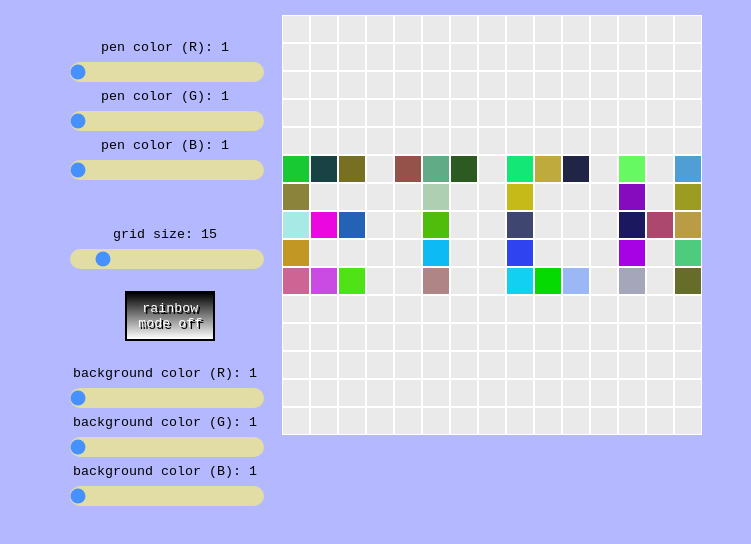
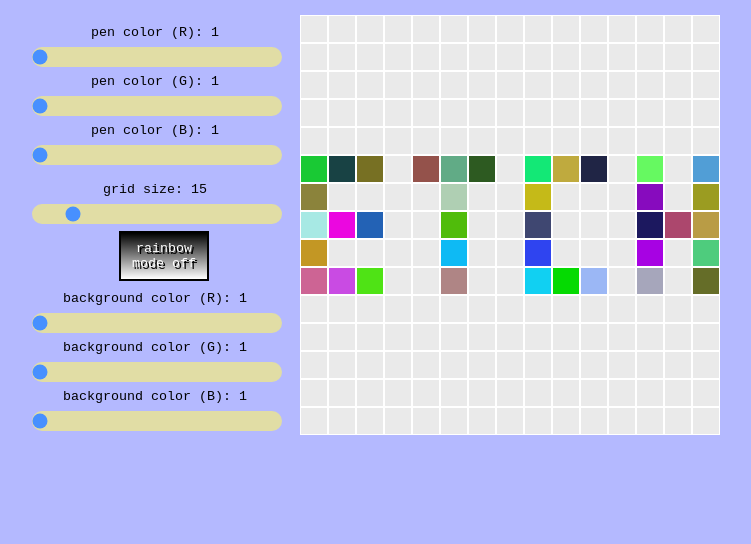
Before and after one commit to miles-of-code/etch, a plain HTML site: page index.html in a window 1280 px wide. Shown: the part 44-588 px from the top of the page, without its empty margins (265-1016 px from the left). Drawn offline with Linux system fonts and the light colour scheme.

Commit message:
margin fix for settings

```diff
--- a/index.js
+++ b/index.js
@@ -32,10 +32,7 @@ redLabel.textContent = redValue.value;
 greenLabel.textContent = greenValue.value;
 blueLabel.textContent = blueValue.value;
 
-
 const rainbowButton = document.getElementById("buttonRainbow");
-
-
 
 main.appendChild(settings);
 main.appendChild(gridContainer);
--- a/styles.css
+++ b/styles.css
@@ -26,7 +26,8 @@ body {
         display: flex;
         flex-direction: column;
         justify-content: space-around;
-        padding: 20px;
+        padding: 5px 20px 5px 0px;
+        width: 250px
         }
 
         #labelText {
```
